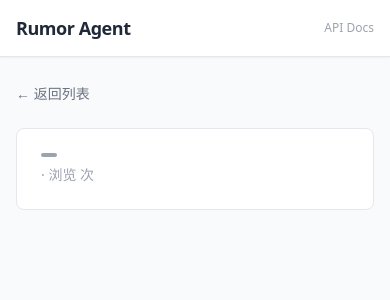
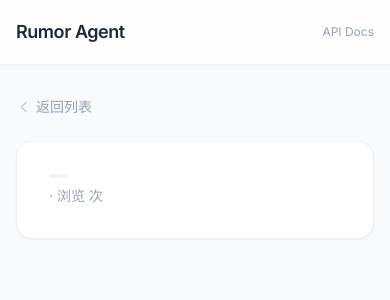
Before and after one commit to yjianzhu/rumor_agent, a FastAPI app: template src/api/templates/detail.html in a window 390 px wide. Shown: the top 300 px of the page. Run offline with FastAPI, Linux system fonts and the light colour scheme; the template is opened without the code that fills it, so the values that code supplies are empty; some libraries are stand-ins or nearby versions.

Commit message:
style: redesign frontend to modern SaaS aesthetic
- Inter font via Google Fonts, Tailwind config override
- gray-* → slate-* neutral palette, antialiased rendering
- Glassmorphism nav (backdrop-blur-lg, bg-white/80)
- Stats bar: pipe-separated row → card grid with colored left borders
- Badges: solid bg → soft pill (rose/emerald/amber-50 + *-600)
- Cards: rounded-xl, shadow-sm, hover lift (-translate-y-0.5)
- Detail page: rounded-2xl, uppercase tracking-widest section headers
- htmx fadeSlideIn animation, loading spinner SVG
- 3-col grid on xl breakpoint, empty state with SVG icon

```diff
--- a/src/api/templates/base.html
+++ b/src/api/templates/base.html
@@ -4,26 +4,47 @@
   <meta charset="utf-8">
   <meta name="viewport" content="width=device-width, initial-scale=1">
   <title>{% block title %}Rumor Agent{% endblock %}</title>
+  <link rel="preconnect" href="https://fonts.googleapis.com">
+  <link rel="preconnect" href="https://fonts.gstatic.com" crossorigin>
+  <link href="https://fonts.googleapis.com/css2?family=Inter:wght@400;500;600;700&display=swap" rel="stylesheet">
   <script src="https://cdn.tailwindcss.com"></script>
+  <script>
+    tailwind.config = {
+      theme: {
+        extend: {
+          fontFamily: {
+            sans: ['Inter', 'system-ui', '-apple-system', 'sans-serif'],
+          },
+        },
+      },
+    }
+  </script>
   <script src="https://unpkg.com/htmx.org@2.0.4"></script>
   <style>
     [htmx-indicator] { display: none; }
     .htmx-request [htmx-indicator] { display: inline-block; }
     .htmx-request.htmx-indicator { display: inline-block; }
+
+    @keyframes fadeSlideIn {
+      from { opacity: 0; transform: translateY(4px); }
+      to { opacity: 1; transform: translateY(0); }
+    }
+    .htmx-added { animation: fadeSlideIn 0.2s ease-out; }
+    .htmx-settling { transition: opacity 0.15s ease-out; }
   </style>
 </head>
-<body class="h-full bg-gray-50 text-gray-900">
+<body class="h-full bg-slate-50 text-slate-800 antialiased">
   <!-- Nav -->
-  <nav class="sticky top-0 z-30 bg-white border-b border-gray-200 shadow-sm">
+  <nav class="sticky top-0 z-30 bg-white/80 backdrop-blur-lg border-b border-slate-200/60">
     <div class="max-w-7xl mx-auto px-4 sm:px-6 lg:px-8">
-      <div class="flex items-center justify-between h-14">
-        <a href="/" class="text-lg font-semibold tracking-tight text-gray-800">Rumor Agent</a>
-        <a href="/docs" target="_blank" class="text-xs text-gray-400 hover:text-gray-600">API Docs</a>
+      <div class="flex items-center justify-between h-16">
+        <a href="/" class="text-lg font-semibold tracking-tight text-slate-800 hover:text-slate-600 transition-colors duration-150">Rumor Agent</a>
+        <a href="/docs" target="_blank" class="text-xs text-slate-400 hover:text-slate-600 transition-colors duration-150">API Docs</a>
       </div>
     </div>
   </nav>
 
-  <main class="max-w-7xl mx-auto px-4 sm:px-6 lg:px-8 py-6">
+  <main class="max-w-7xl mx-auto px-4 sm:px-6 lg:px-8 py-8">
     {% block content %}{% endblock %}
   </main>
 </body>
--- a/src/api/templates/detail.html
+++ b/src/api/templates/detail.html
@@ -3,29 +3,32 @@
 {% block title %}{{ rumor.title }} — Rumor Agent{% endblock %}
 
 {% block content %}
-<a href="/" class="inline-flex items-center text-sm text-gray-500 hover:text-gray-700 mb-6">
-  &larr; 返回列表
+<a href="/" class="inline-flex items-center gap-1 text-sm text-slate-400 hover:text-slate-600 transition-colors duration-150 mb-6">
+  <svg class="h-4 w-4" fill="none" viewBox="0 0 24 24" stroke-width="1.5" stroke="currentColor">
+    <path stroke-linecap="round" stroke-linejoin="round" d="M15.75 19.5 8.25 12l7.5-7.5" />
+  </svg>
+  返回列表
 </a>
 
-<article class="bg-white rounded-lg border border-gray-200 p-6 space-y-6">
+<article class="bg-white rounded-2xl border border-slate-200/60 p-8 shadow-sm space-y-6">
   <!-- Header -->
   <div>
     <div class="flex items-center gap-3 mb-2">
       {% set status_colors = {
-        'FAKE': 'bg-red-500',
-        'TRUE': 'bg-green-500',
-        'DUBIOUS': 'bg-yellow-500',
-        'OUTDATED': 'bg-gray-400'
+        'FAKE': 'bg-rose-50 text-rose-600',
+        'TRUE': 'bg-emerald-50 text-emerald-600',
+        'DUBIOUS': 'bg-amber-50 text-amber-600',
+        'OUTDATED': 'bg-slate-100 text-slate-500'
       } %}
-      <span class="px-2 py-0.5 rounded text-xs font-medium text-white {{ status_colors.get(rumor.status.value, 'bg-gray-400') }}">
+      <span class="px-2.5 py-0.5 rounded-full text-xs font-medium {{ status_colors.get(rumor.status.value, 'bg-slate-100 text-slate-500') }}">
         {{ rumor.status.value }}
       </span>
       {% if rumor.is_published %}
-      <span class="text-xs text-green-600 font-medium">已发布</span>
+      <span class="text-xs text-emerald-600 font-medium">已发布</span>
       {% endif %}
     </div>
-    <h1 class="text-2xl font-bold text-gray-900">{{ rumor.title }}</h1>
-    <p class="text-sm text-gray-400 mt-1">
+    <h1 class="text-2xl font-semibold tracking-tight text-slate-800">{{ rumor.title }}</h1>
+    <p class="text-sm text-slate-400 mt-1">
       {{ rumor.created_at.strftime('%Y-%m-%d %H:%M') }}
       · 浏览 {{ rumor.view_count }} 次
       {% if rumor.updated_at and rumor.updated_at != rumor.created_at %}
@@ -37,35 +40,35 @@
   <!-- Summary -->
   {% if rumor.summary %}
   <div>
-    <h2 class="text-sm font-semibold text-gray-500 uppercase tracking-wide mb-1">摘要</h2>
-    <p class="text-gray-700 leading-relaxed">{{ rumor.summary }}</p>
+    <h2 class="text-xs font-medium uppercase tracking-widest text-slate-400 mb-1">摘要</h2>
+    <p class="text-slate-700 leading-relaxed">{{ rumor.summary }}</p>
   </div>
   {% endif %}
 
   <!-- Rumor content -->
   {% if rumor.rumor_content %}
-  <div class="bg-red-50 border-l-4 border-red-300 p-4 rounded-r">
-    <h2 class="text-sm font-semibold text-red-700 uppercase tracking-wide mb-2">谣言内容</h2>
-    <p class="text-gray-800 leading-relaxed whitespace-pre-wrap">{{ rumor.rumor_content }}</p>
+  <div class="bg-rose-50/60 border-l-4 border-rose-300 p-4 rounded-lg">
+    <h2 class="text-xs font-medium uppercase tracking-widest text-rose-600 mb-2">谣言内容</h2>
+    <p class="text-slate-800 leading-relaxed whitespace-pre-wrap">{{ rumor.rumor_content }}</p>
   </div>
   {% endif %}
 
   <!-- Truth content -->
   {% if rumor.truth_content %}
-  <div class="bg-green-50 border-l-4 border-green-300 p-4 rounded-r">
-    <h2 class="text-sm font-semibold text-green-700 uppercase tracking-wide mb-2">真相</h2>
-    <p class="text-gray-800 leading-relaxed whitespace-pre-wrap">{{ rumor.truth_content }}</p>
+  <div class="bg-emerald-50/60 border-l-4 border-emerald-300 p-4 rounded-lg">
+    <h2 class="text-xs font-medium uppercase tracking-widest text-emerald-600 mb-2">真相</h2>
+    <p class="text-slate-800 leading-relaxed whitespace-pre-wrap">{{ rumor.truth_content }}</p>
   </div>
   {% endif %}
 
   <!-- Source URLs -->
   {% if rumor.source_urls %}
   <div>
-    <h2 class="text-sm font-semibold text-gray-500 uppercase tracking-wide mb-2">来源</h2>
+    <h2 class="text-xs font-medium uppercase tracking-widest text-slate-400 mb-2">来源</h2>
     <ul class="space-y-1">
       {% for url in rumor.source_urls %}
       <li>
-        <a href="{{ url }}" target="_blank" rel="noopener" class="text-sm text-indigo-600 hover:underline break-all">{{ url }}</a>
+        <a href="{{ url }}" target="_blank" rel="noopener" class="text-sm text-indigo-600 hover:text-indigo-500 underline underline-offset-2 transition-colors duration-150 break-all">{{ url }}</a>
       </li>
       {% endfor %}
     </ul>
@@ -76,7 +79,7 @@
   {% if rumor.tags %}
   <div class="flex flex-wrap gap-2">
     {% for t in rumor.tags %}
-    <span class="inline-block bg-gray-100 text-gray-600 text-xs px-2 py-1 rounded">#{{ t }}</span>
+    <span class="inline-block bg-slate-100/80 text-slate-500 text-xs px-2 py-1 rounded-md">#{{ t }}</span>
     {% endfor %}
   </div>
   {% endif %}
```
Also changed, not shown: src/api/templates/index.html (+13 -5 lines), src/api/templates/partials/rumor_card.html (+11 -11 lines), src/api/templates/partials/rumor_list.html (+7 -4 lines), src/api/templates/partials/stats_bar.html (+19 -13 lines), 1 other file.
